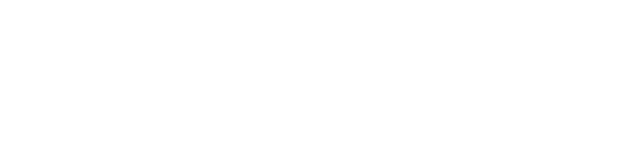
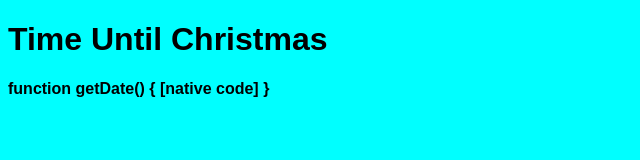
Before and after one commit to devheyheyhihi/js-challege, a website built with Parcel: page day-five-blueprint/index.html in a window 1280 px wide. Shown: the whole page, without its empty margins (0-640 px from the left). Built offline with nearby package versions, Linux system fonts and the light colour scheme.

Commit message:
something do

```diff
--- a/day-five-blueprint/index.html
+++ b/day-five-blueprint/index.html
@@ -6,6 +6,10 @@
   </head>
 
   <body>
+    <h1>Time Until Christmas</h1>
+    <div class="js-clock">
+      <h4>00</h4>
+    </div>
     <script src="src/index.js"></script>
   </body>
 </html>
--- a/day-five-blueprint/src/index.js
+++ b/day-five-blueprint/src/index.js
@@ -3,10 +3,18 @@ import "./styles.css";
 // You're gonna need this
 const NINE_HOURS_MILLISECONDS = 32400000;
 
+const clockContainer = document.querySelector(".js-clock"),
+  clockTitle = clockContainer.querySelector("h4");
+
 function getTime() {
   // Don't delete this.
-  const xmasDay = new Date("2020-12-24:00:00:00+0900");
+  //const xmasDay = new Date("2020-12-24:00:00:00+0900");
+  const xmasDay = new Date();
+  const date = xmasDay.getDate;
+  clockTitle.innerText = `${date}`;
 }
 
-function init() {}
+function init() {
+  getTime();
+}
 init();
--- a/day-five-blueprint/src/styles.css
+++ b/day-five-blueprint/src/styles.css
@@ -1,3 +1,4 @@
 body {
   font-family: sans-serif;
+  background-color: aqua;
 }
```
